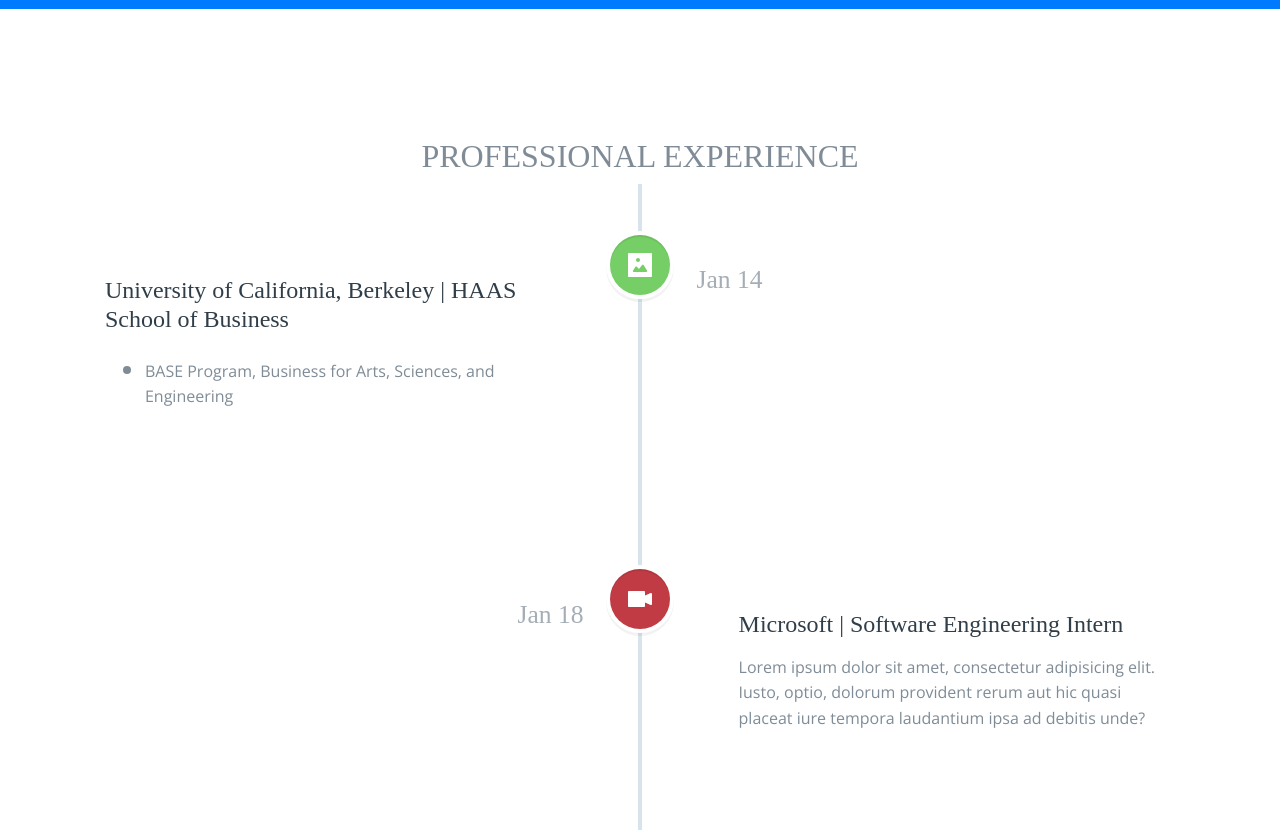
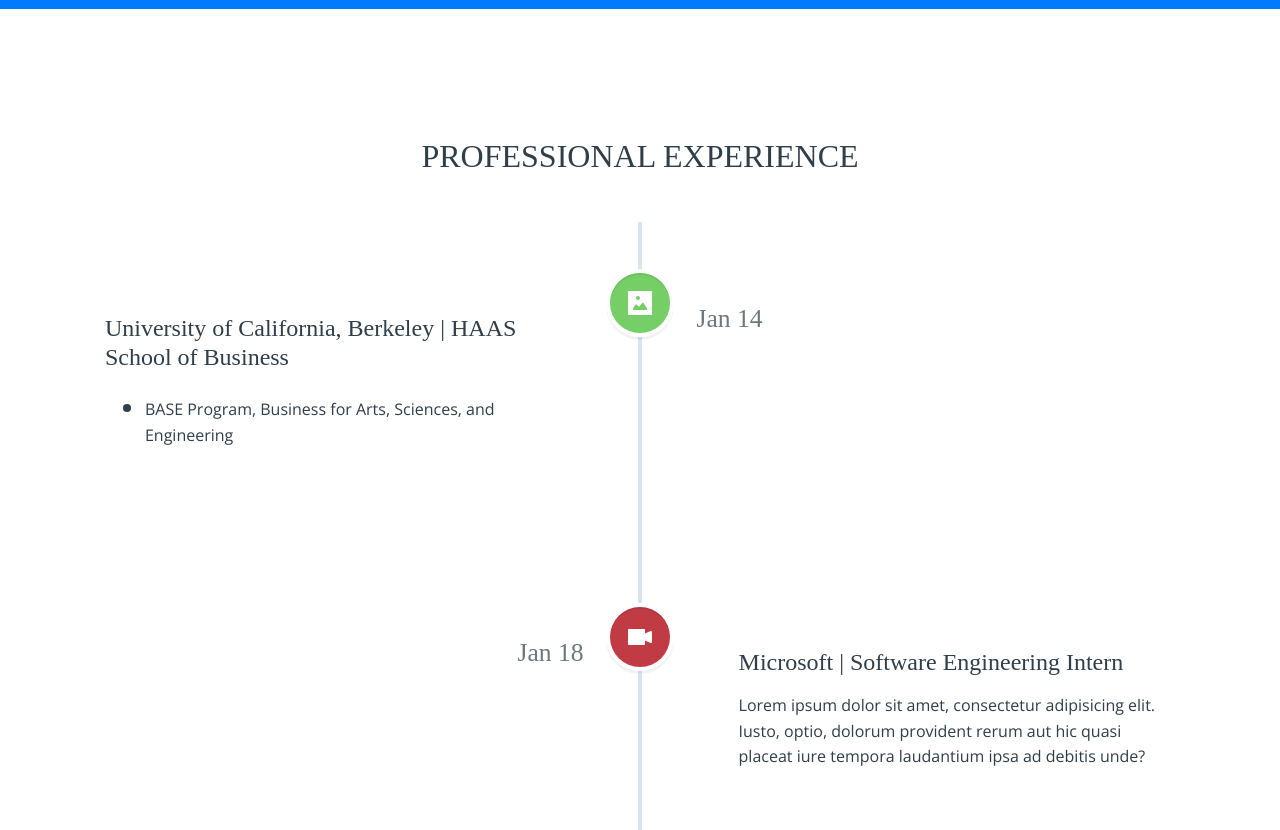
Before and after one commit to minghinmatthewlam/MyPage, a website with bundled scripts: page index.html in a window 1280 px wide. Shown: the part 1300-2130 px from the top of the page. Built offline with nearby package versions, Linux system fonts and the light colour scheme.

Commit message:
fixed professional experience title

```diff
--- a/css/custom.css
+++ b/css/custom.css
@@ -11,7 +11,7 @@
 #experience {
   font-size: 1.6rem;
   font-family: "Droid Serif", serif;
-  color: #7f8c97;
+  color: #303e49;
   background-color: white;
 }
 
--- a/index.html
+++ b/index.html
@@ -89,7 +89,7 @@
     </section>
 
     <section id="experience" class="cd-timeline js-cd-timeline">
-      <h2 class="section-heading text-black col-lg-10 mx-auto text-center">PROFESSIONAL EXPERIENCE</h2>
+      <h2 class="section-heading text-black col-lg-10 mx-auto text-center">PROFESSIONAL EXPERIENCE<br><br></h2>
 
       <div class="cd-timeline__container">
         <div class="cd-timeline__block js-cd-block">
@@ -244,7 +244,7 @@
             </a>
           </div>
           <div class="col-lg-4 col-sm-6">
-            <a class="portfolio-box" href="img/portfolio/fullsize/5.jpg">
+            <a class="portfolio-box" href="pages/places.html">
               <img class="img-fluid" src="img/cropped/ClockTower.jpg" alt="">
               <div class="portfolio-box-caption">
                 <div class="portfolio-box-caption-content">
```
